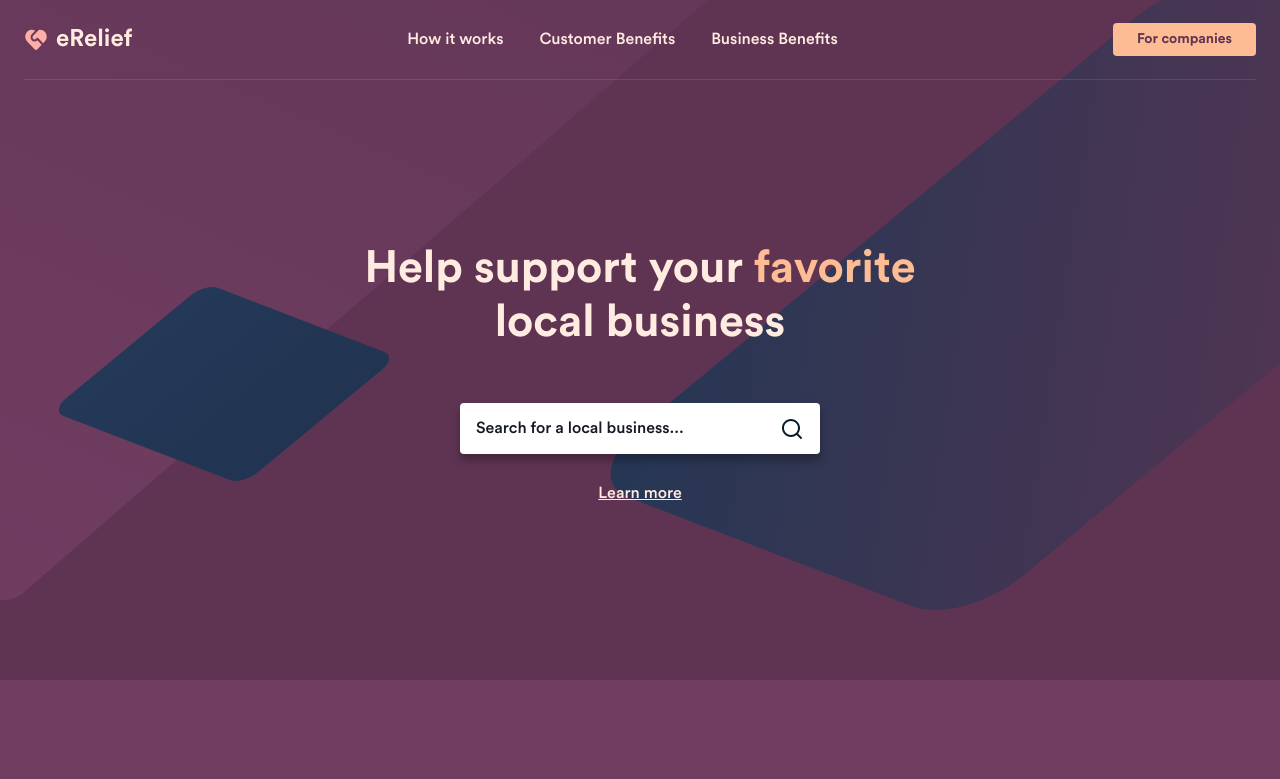
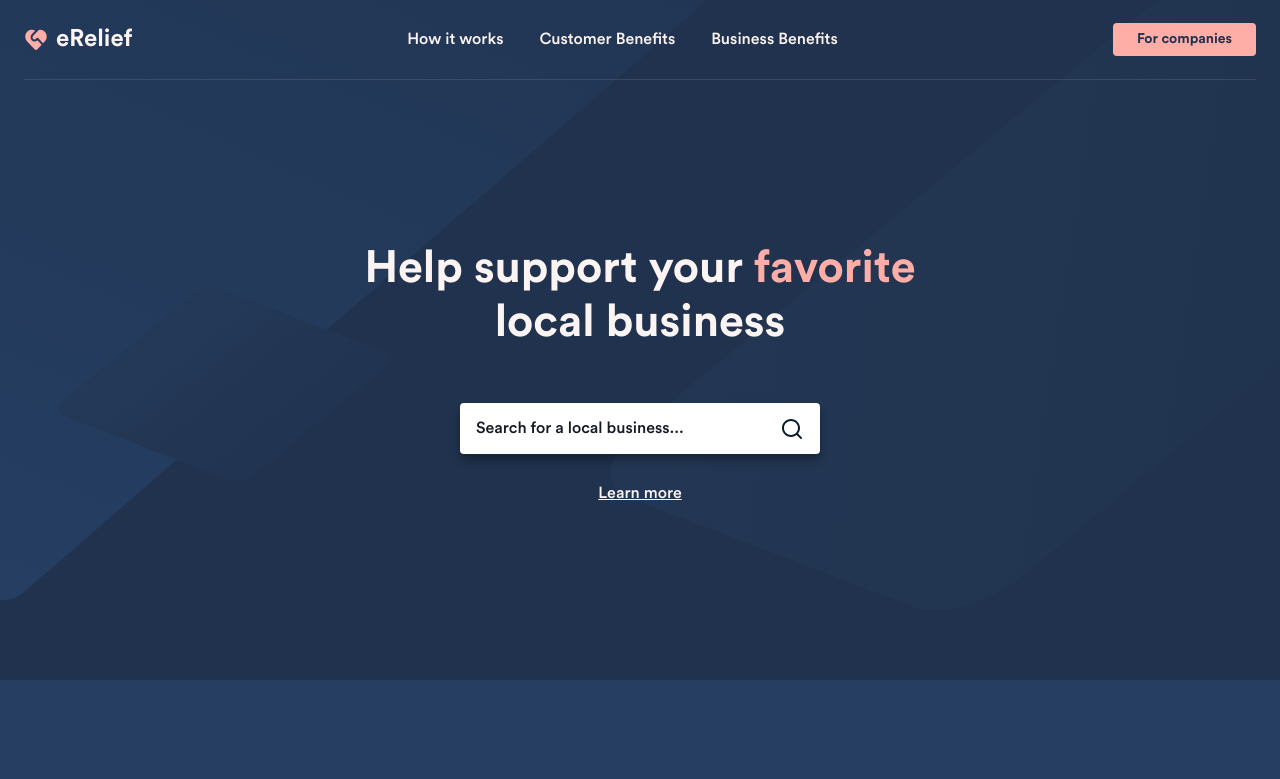
Before and after one commit to wojtekwtf/entrepreneur-relief, a Vue app: page / in a window 1280 px wide. Shown: the top 779 px of the page. Built offline with nearby package versions, Linux system fonts and the light colour scheme.

Commit message:
old colors

```diff
--- a/src/styles/global/_variables.scss
+++ b/src/styles/global/_variables.scss
@@ -17,10 +17,10 @@ $globalVars: (
 );
 
 $colors: (
-  primary-dark: darken(#703D61, 5%),
-  primary: #703d61,
-  primary-light: lighten(#703d61, 5%),
-  primary-x-light: lighten(#703d61, 8%),
+  primary-dark: #20324D,
+  primary: #253E62,
+  primary-light: #27536C,
+  primary-x-light: #3360A4,
   primary-xx-light: #3567B1,
 
   pink-background: #FFFBF7,
@@ -31,10 +31,10 @@ $colors: (
 
   text: #191D32,
   text-light: #444,
-  text-pink: #FEBc94,
+  text-pink: #FCE5E4,
 
-  pink: #FEBC94,
-  pink-light: lighten(#FEBC94, 15%),
+  pink: #FFAEA7,
+  pink-light: #FCF4F2,
 
   //info-primary: #5564F5,
   accent: #ED777E,
```
